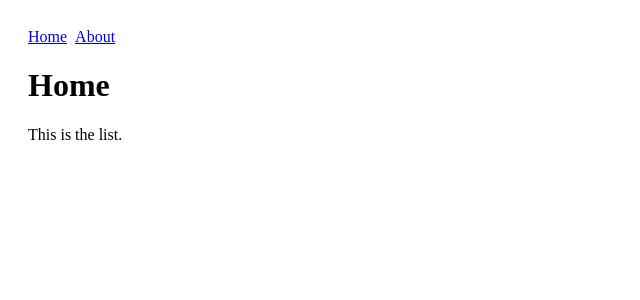
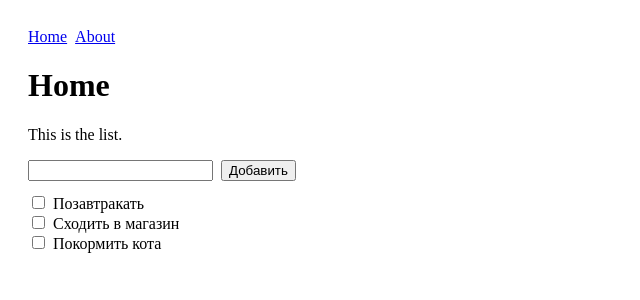
Before and after one commit to NoMoreGods/infrastructure, a React (Create React App) app: page / in a window 1280 px wide. Shown: the top 300 px of the page, without its empty margins (0-640 px from the left). Built offline with nearby package versions, Linux system fonts and the light colour scheme.

Commit message:
checkkkkk2

```diff
--- a/src/components/TodoList.tsx
+++ b/src/components/TodoList.tsx
@@ -16,9 +16,25 @@ export const TodoList: FC = () => {
     [dispatch]
   );
 
+  // comment
+
   const onClick = useCallback(() => {
     dispatch(addItem(text));
   }, [dispatch, text]);
 
-  return null
+  return (
+    <div>
+      <div>
+        <input data-testid="input-add" value={text} onChange={onChange} />
+        <button data-testid="button-add" onClick={onClick}>
+          Добавить
+        </button>
+      </div>
+      <div data-testid="list" className="list">
+        {items.map((text, i) => (
+          <TodoItem key={i} index={i} />
+        ))}
+      </div>
+    </div>
+  );
 };
```
